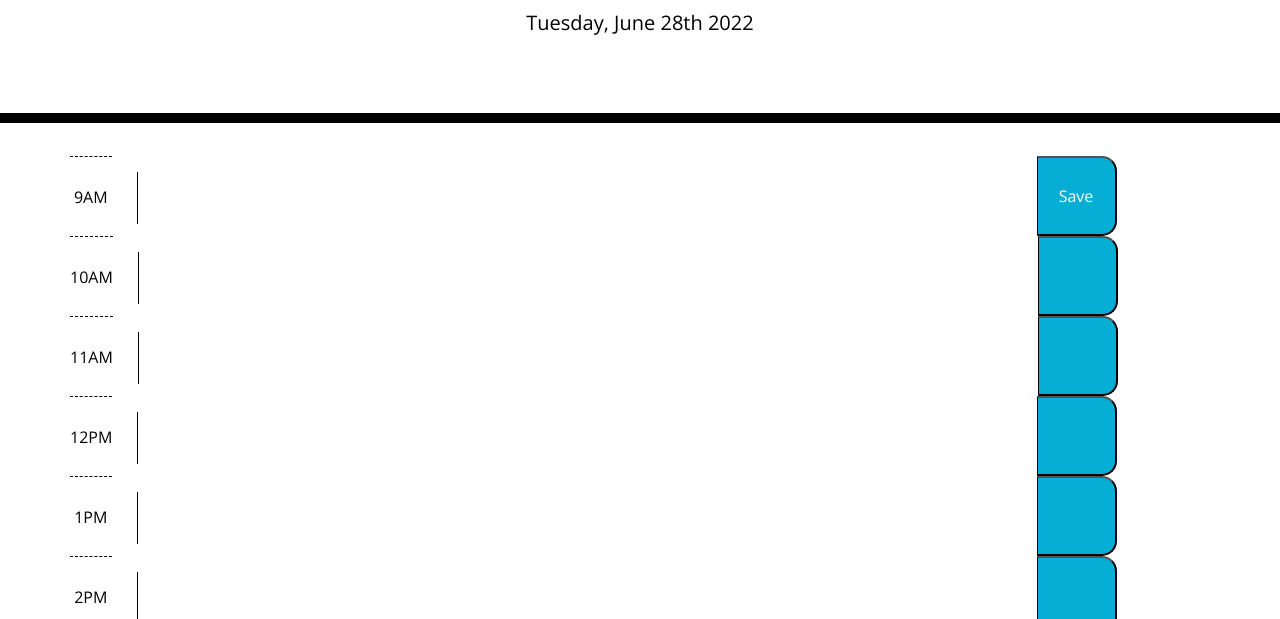
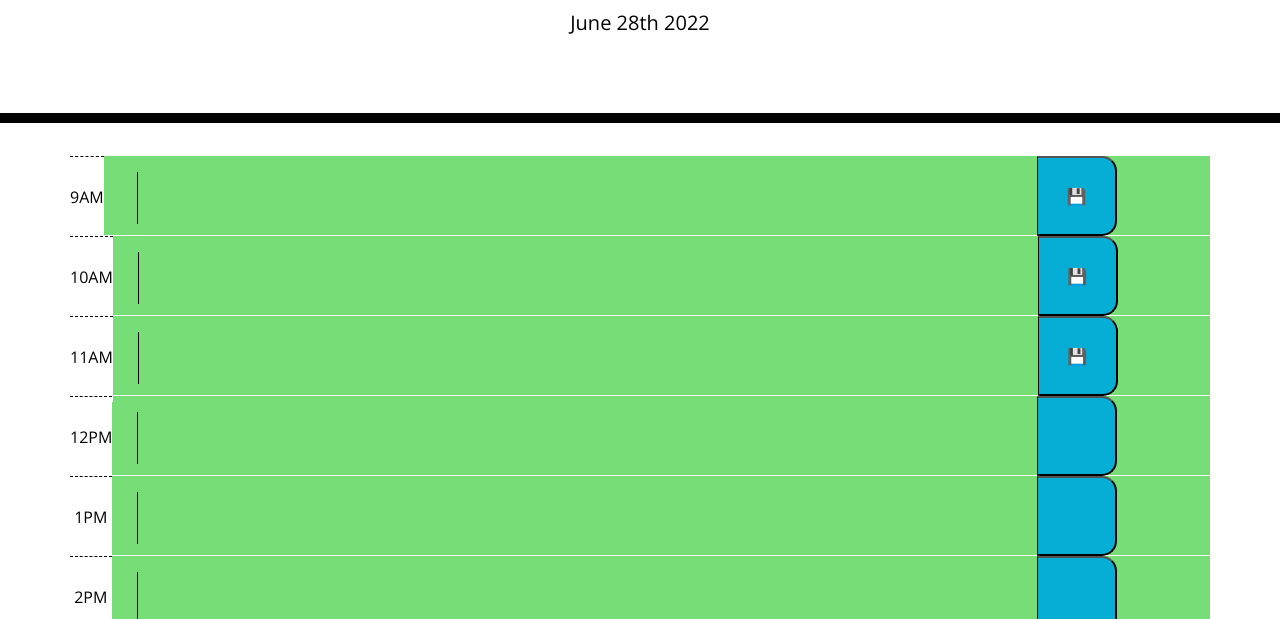
Before and after one commit to stephenmulrow/Work-Day-Scheduler, a plain HTML site: page Develop/index.html in a window 1280 px wide. Shown: the part 181-800 px from the top of the page. Drawn offline with nearby package versions, Linux system fonts and the light colour scheme.

Commit message:
adding changes

```diff
--- a/Develop/index.html
+++ b/Develop/index.html
@@ -41,81 +41,81 @@
     </header>
     <div class="container">
       <!-- Timeblocks go here -->
-      <div class="row" id="row9am">
-        <div class="hour" data-hour="">
-          <div class="time-block">9AM</div>
+      <div id="hour-09" class="row time-div">
+        <div class="hour">
+        <div class="time-blocks" id="9">9AM</div>
+      </div>
+      <div class="description">
+        <textarea class="to-do" id="hour9"></textarea>
+      </div>
+      <button class="saveBtn">&#128190;</button>
+      </div>
+      <div id="hour-10" class="row time-div">
+        <div class="hour">
+          <div class="time-blocks" id="hour10">10AM</div>
         </div>
       <div class="description">
-      <textarea></textarea>
+      <textarea class="to-do" id="10"></textarea>
       </div>
-      <button class="saveBtn">Save</button>
+      <button class="saveBtn">&#128190;</button>
       </div>
-      <div class="row">
+      <div id="hour-11" class="row time-div">
         <div class="hour">
-          <div class="time-block" value="10">10AM</div>
+          <div class="time-blocks" id="hour11">11AM</div>
+        </div>
+      <div class="description">
+      <textarea class="to-do" id="11"></textarea>
+      </div>
+      <button class="saveBtn">&#128190;</button>
+      </div>
+      <div id="hour-12" class="row time-div">
+        <div class="hour">
+          <div class="time-block">12PM</div>
+        </div>
+      <div class="description">
+      <textarea class="to-do" id="hour-12"></textarea>
+      </div>
+      <button class="saveBtn"></button>
+      </div>
+      <div id="hour-13" class="row time-div">
+        <div class="hour">
+          <div class="time-block">1PM</div>
         </div>
       <div class="description">
       <textarea></textarea>
       </div>
       <button class="saveBtn"></button>
       </div>
-      <div class="row">
+      <div id="hour-14" class="row time-div">
         <div class="hour">
-          <div class="time-block" value="11">11AM</div>
+          <div class="time-block">2PM</div>
         </div>
       <div class="description">
       <textarea></textarea>
       </div>
       <button class="saveBtn"></button>
       </div>
-      <div class="row">
+      <div id="hour-15" class="row time-div">
         <div class="hour">
-          <div class="time-block" value="12">12PM</div>
+          <div class="time-block">3PM</div>
         </div>
       <div class="description">
       <textarea></textarea>
       </div>
       <button class="saveBtn"></button>
       </div>
-      <div class="row">
+      <div id="hour-16" class="row time-div">
         <div class="hour">
-          <div class="time-block" value="01">1PM</div>
+          <div class="time-block">4PM</div>
         </div>
       <div class="description">
       <textarea></textarea>
       </div>
       <button class="saveBtn"></button>
       </div>
-      <div class="row">
+      <div id="hour-17" class="row time-div">
         <div class="hour">
-          <div class="time-block" value="02">2PM</div>
-        </div>
-      <div class="description">
-      <textarea></textarea>
-      </div>
-      <button class="saveBtn"></button>
-      </div>
-      <div class="row">
-        <div class="hour">
-          <div class="time-block" value="03">3PM</div>
-        </div>
-      <div class="description">
-      <textarea></textarea>
-      </div>
-      <button class="saveBtn"></button>
-      </div>
-      <div class="row">
-        <div class="hour">
-          <div class="time-block" value="04">4PM</div>
-        </div>
-      <div class="description">
-      <textarea></textarea>
-      </div>
-      <button class="saveBtn"></button>
-      </div>
-      <div class="row">
-        <div class="hour">
-          <div class="time-block" value="05">5PM</div>
+          <div class="time-block">5PM</div>
         </div>
       <div class="description">
       <textarea></textarea>
--- a/Develop/script.js
+++ b/Develop/script.js
@@ -1,18 +1,42 @@
- var today = moment();
- $("#currentDay").text(today.format("dddd, MMMM Do YYYY"));
+$(document).ready(function () {
+
+  var currentMoment = moment().format("MMMM Do YYYY");
+  var displayDate = document.getElementById("currentDay");
+  displayDate.innerHTML = currentMoment;
+  var currentHour = moment().format("HH");
 
 
- var timeOfDay = ["09" , "10", "11", "12" , "1", "2", "3", "4", "5"]
+  $(".time-div").each(function () {
+    var timeDiv = $(this).attr("id").split("-")[1];
+
+    if (currentHour == timeDiv) {
+      $(this).addClass("present");
+      $(this).children(".description").addClass("white-text");
+    } else if (currentHour < timeDiv) {
+      $(this).removeClass("present");
+      $(this).addClass("future");
+    } else if (currentHour > timeDiv) {
+      $(this).removeClass("future");
+      $(this).addClass("past");
+    }
+  });
 
 
- var displayedTime = $("data-time")
+  $(".saveBtn").click(function (event) {
+    event.preventDefault();
+    var value = $(this).siblings(".to-do").val();
+    var time = $(this).parent().attr("id").split("-")[1];
+    localStorage.setItem(time, value);
+  });
 
- var currentTime = moment().format('h')
 
- for (var i = 0; i < timeOfDay.length; i++){
-   var currentHour = timeOfDay[i]
- }
-
- if (timeOfDay[i] < currentTime){
-   $(".desccription").addClass("present")
- }
+  $("#hour-09 .to-do").val(localStorage.getItem("09"));
+  $("#hour-10 .to-do").val(localStorage.getItem("10"));
+  $("#hour-11 .to-do").val(localStorage.getItem("11"));
+  $("#hour-12 .to-do").val(localStorage.getItem("12"));
+  $("#hour-13 .to-do").val(localStorage.getItem("13"));
+  $("#hour-14 .to-do").val(localStorage.getItem("14"));
+  $("#hour-15 .to-do").val(localStorage.getItem("15"));
+  $("#hour-16 .to-do").val(localStorage.getItem("16"));
+  $("#hour-17 .to-do").val(localStorage.getItem("17"));
+});
--- a/Develop/style.css
+++ b/Develop/style.css
@@ -66,6 +66,7 @@ textarea {
   color: white;
   height: 80px;
   width: 80px;
+  justify-content: end;
 }
 
 .saveBtn i:hover {
```
